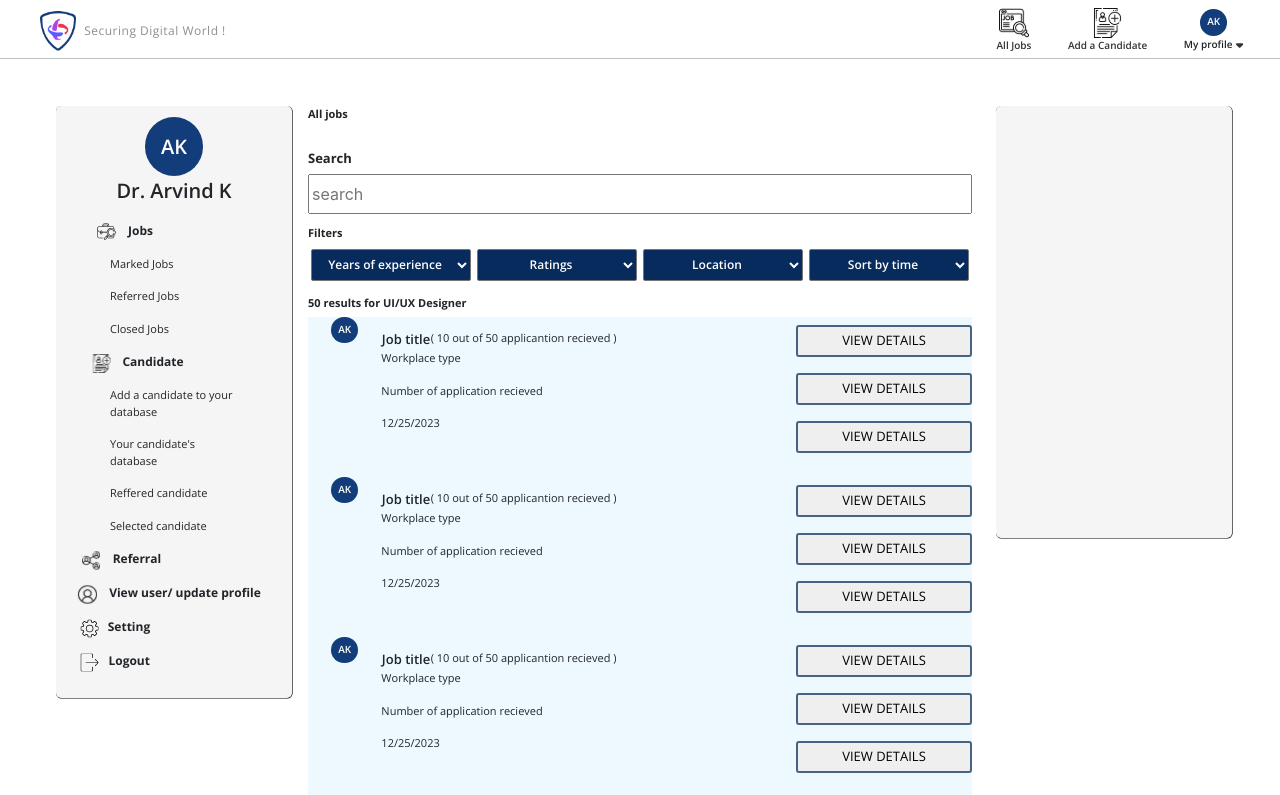
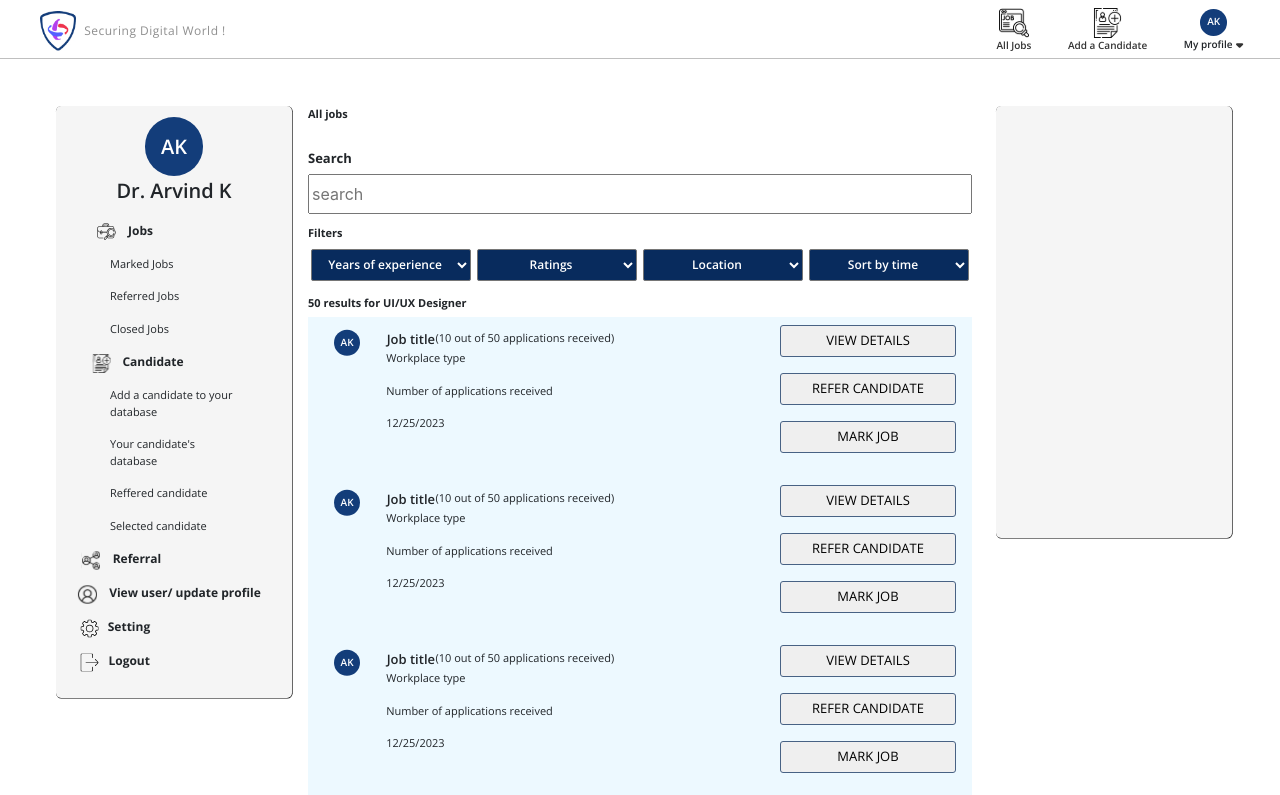
Before and after one commit to ph-dev-labs/hafrex, a React (Create React App) app: page /alljobs in a window 1280 px wide. Shown: the top 795 px of the page. Built offline with nearby package versions, Linux system fonts and the light colour scheme.

Commit message:
toogle logic

```diff
--- a/src/Pages/ALL-Jobs/AllJobs.jsx
+++ b/src/Pages/ALL-Jobs/AllJobs.jsx
@@ -2,8 +2,11 @@ import React, { useState } from "react";
 import "./Alljobs.css";
 import Details from "../../components/Job-details/Details";
 import jobData from "../../utilis/Data";
+
 const AllJobs = () => {
   const [currentPage, setCurrentPage] = useState(1);
+
+
   const totalResults = 50;
   const resultsPerPage = 10;
   const totalPages = Math.ceil(totalResults / resultsPerPage);
@@ -12,6 +15,7 @@ const AllJobs = () => {
     setCurrentPage(pageNumber);
   };
 
+
   const renderPagination = () => {
     const paginationItems = [];
 
@@ -19,7 +23,9 @@ const AllJobs = () => {
       paginationItems.push(
         <button
           key={pageNumber}
-          className={`pagination-item ${pageNumber === currentPage ? "active" : ""}`}
+          className={`pagination-item ${
+            pageNumber === currentPage ? "active" : ""
+          }`}
           onClick={() => handlePageChange(pageNumber)}
         >
           {pageNumber}
@@ -33,30 +39,31 @@ const AllJobs = () => {
           disabled={currentPage === 1}
           className="pagination-item"
           onClick={() => handlePageChange(currentPage - 1)}
-        >
-        </div>
+        ></div>
         {paginationItems}
         <div
           disabled={currentPage === totalPages}
           className="pagination-item"
           onClick={() => handlePageChange(currentPage + 1)}
-        >
-
-        </div>
+        ></div>
       </div>
     );
   };
 
   const renderJobDetails = () => {
-    const startIndex = (currentPage) * resultsPerPage;
+    const startIndex = (currentPage - 1) * resultsPerPage;
     const endIndex = startIndex + resultsPerPage;
 
-    // Simulating job data for demonstration
-
-
-    return jobData.slice(startIndex, endIndex).map((job, index) => (
-      <Details key={index} title={job.title} company={job.company} />
-    ));
+    return jobData
+      .slice(startIndex, endIndex)
+      .map((job, index) => (
+        <Details
+          key={index}
+          id={job.id}
+          title={job.title}
+          company={job.company}
+        />
+      ));
   };
 
   return (
@@ -84,12 +91,8 @@ const AllJobs = () => {
         </div>
         <p className="all-job h-w">50 results for UI/UX Designer</p>
       </div>
-      <div className="job-details">
-        {renderJobDetails()}
-      </div>
-      <div className="pagination-container">
-        {renderPagination()}
-      </div>
+      <div className="job-details">{renderJobDetails()}</div>
+      <div className="pagination-container">{renderPagination()}</div>
     </div>
   );
 };
--- a/src/Pages/Main/Main.jsx
+++ b/src/Pages/Main/Main.jsx
@@ -3,7 +3,7 @@ import './Main.css'
 
 const Main = () => {
   return (
-    <div className='main'></div>
+    <div className='main all-jobs'></div>
   )
 }
 
--- a/src/components/Job-details/Detail.css
+++ b/src/components/Job-details/Detail.css
@@ -20,8 +20,13 @@ button {
     text-align: center;
     font-size: 13px;
     border-radius: 3px;
-    border: 2px solid#486284;
+    border: 1px solid#486284;
     font-weight: 300;
     font-family: "Open Sans";
     text-transform: uppercase;
+    margin-right: 1rem;
 }
+
+.p-t {
+    transform: translateY(.8rem)
+}
--- a/src/components/Job-details/Details.jsx
+++ b/src/components/Job-details/Details.jsx
@@ -1,28 +1,41 @@
-import React from "react";
+import React, { useState } from "react";
 import "./Detail.css";
-const Details = () => {
+
+const Details = (props) => {
+  const [favorite, setFavorite] = useState(false);
+
+  const handleFavyChange = () => {
+    setFavorite((prevFavorite) => !prevFavorite);
+  };
+
   return (
-    <div className="d-flex flex-row justify-content-between w-100 details mb-3">
+    <div
+      className={`d-flex flex-row justify-content-between w-100 details mb-3 ${
+        favorite ? "favorite" : ""
+      }`}
+    >
       <div className="d-flex flex-row justify-content-evenly w-50">
-        <div className="profile">
+        <div className="profile p-t">
           <p className="p-text">AK</p>
         </div>
         <div className="prf-det d-flex flex-column justify-content-around">
           <div>
             <div className="d-flex flex-row">
               <p className="title">Job title</p>
-              <span className="p">( 10 out of 50 applicantion recieved )</span>
+              <span className="p">(10 out of 50 applications received)</span>
             </div>
             <p className="p">Workplace type</p>
-            <p className="p">Number of application recieved</p>
+            <p className="p">Number of applications received</p>
             <p className="p">12/25/2023</p>
           </div>
         </div>
       </div>
       <div className="d-flex flex-column justify-content-around">
-        <button>view details</button>
-        <button>view details</button>
-        <button>view details</button>
+        <button>View details</button>
+        <button>Refer Candidate</button>
+        <button onClick={handleFavyChange}>
+          {favorite ? "Unmark job" : "Mark job"}
+        </button>
       </div>
     </div>
   );
```
